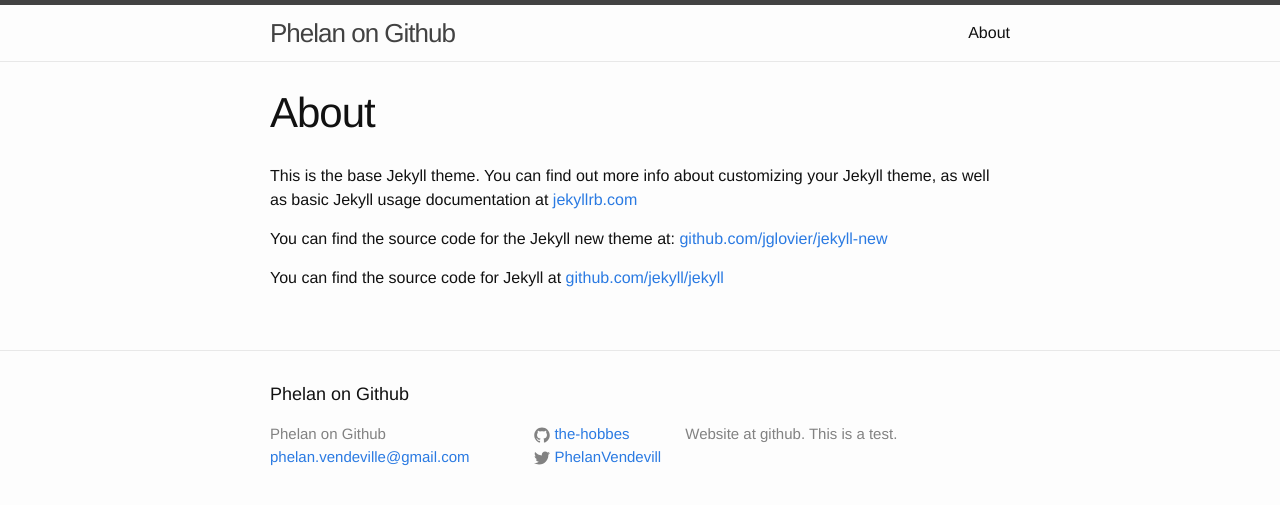
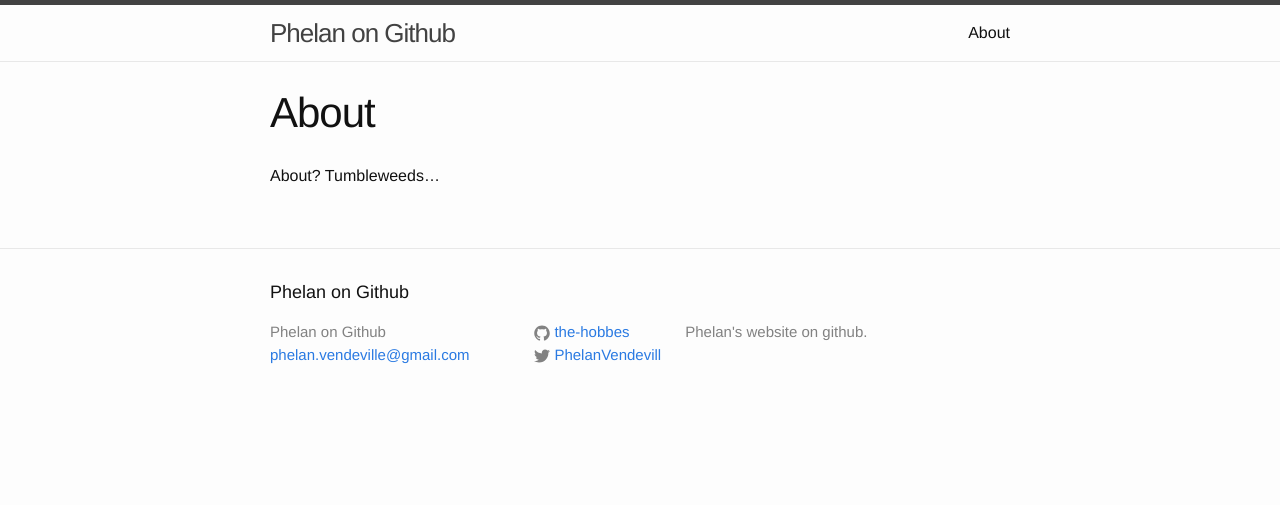
Before and after one commit to the-hobbes/the-hobbes.github.io, a Jekyll site: the page built from about.md, in a window 1280 px wide. Shown: the top 505 px of the page. Built offline with Jekyll 4.4.1, drawn with Linux system fonts in a browser that asks for light colours.

Commit message:
Fix some minor things with the site

```diff
--- a/_config.yml
+++ b/_config.yml
@@ -2,7 +2,7 @@
 title: 'Phelan on Github'
 email: phelan.vendeville@gmail.com
 description: > # this means to ignore newlines until "baseurl:"
-  Website at github. This is a test.
+  Phelan's website on github.
 baseurl: "" # the subpath of your site, e.g. /blog/
 url: "http://the-hobbes.github.io" # the base hostname & protocol for your site
 twitter_username: PhelanVendevill
--- a/about.md
+++ b/about.md
@@ -4,8 +4,4 @@
 permalink: /about/
 ---
 
-This is the base Jekyll theme. You can find out more info about customizing your Jekyll theme, as well as basic Jekyll usage documentation at [jekyllrb.com](http://jekyllrb.com/)
-
-You can find the source code for the Jekyll new theme at: [github.com/jglovier/jekyll-new](https://github.com/jglovier/jekyll-new)
-
-You can find the source code for Jekyll at [github.com/jekyll/jekyll](https://github.com/jekyll/jekyll)
+About? Tumbleweeds...
```
